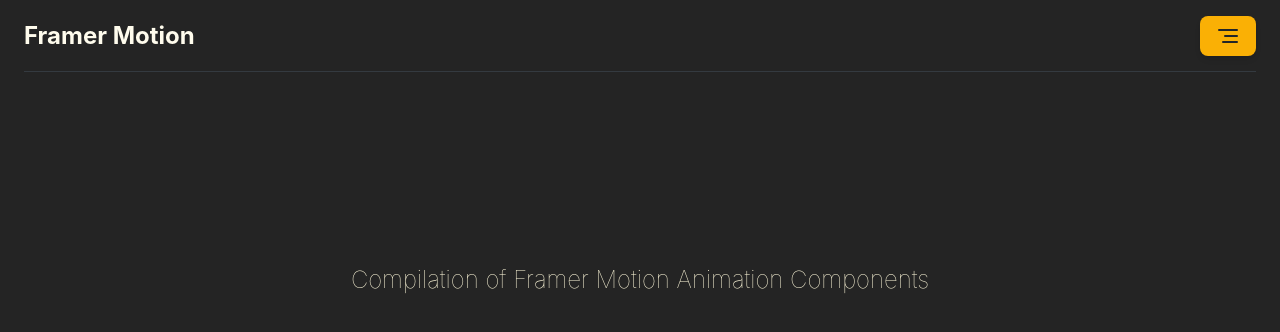
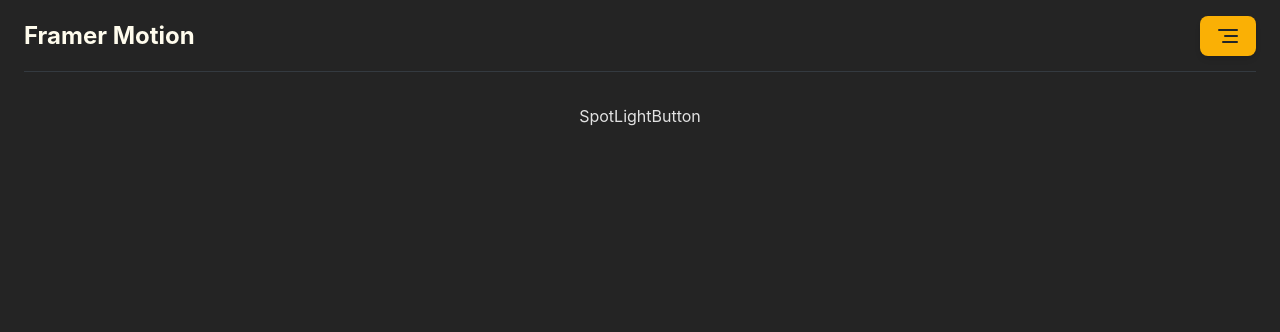
Before and after one commit to AJ1732/framer-motion-template, a React (Vite) app: page /buttons in a window 1280 px wide. Before the commit this address led to /. Shown: the top 332 px of the page. Built offline with nearby package versions, Linux system fonts and the light colour scheme; what tailwindcss-selector-patterns would draw is missing.

Commit message:
chore: create buttons page

```diff
--- a/src/components/Nav/DropMenu.jsx
+++ b/src/components/Nav/DropMenu.jsx
@@ -2,7 +2,7 @@ import React from 'react'
 import { NavLink } from 'react-router-dom'
 
 const DropMenu = () => {
-  const navlinks = ["Stagger", "Basic", "Reveal", "Scroll", "Flip", "Bubble", "Hamburger"]
+  const navlinks = ["Stagger", "Basic", "Reveal", "Scroll", "Flip", "Bubble", "Hamburger", "Buttons"]
 
   return (
     <div className='h-fit w-64 bg-shade-800 p-1 rounded-md shadow-xl'>
--- /dev/null
+++ b/src/components/ui/SpotLightButton.jsx
@@ -0,0 +1,4 @@
+const SpotLightButton = () => {
+  return <button>SpotLightButton</button>;
+};
+export default SpotLightButton;
--- /dev/null
+++ b/src/pages/Buttons.jsx
@@ -0,0 +1,10 @@
+import SpotLightButton from "../components/ui/SpotLightButton";
+
+const Buttons = () => {
+  return (
+    <div className="min-h-80 py-4 flex flex-col items-center justify-start">
+      <SpotLightButton />
+    </div>
+  );
+};
+export default Buttons;
--- a/src/router/routes.jsx
+++ b/src/router/routes.jsx
@@ -12,6 +12,7 @@ import FlipText from "../pages/FlipText";
 import EnlargeScroll from "../pages/scroll/EnlargeScroll";
 import BubbleText from "../pages/BubbleText";
 import Hamburger from "../pages/Hamburger";
+import Buttons from "../pages/Buttons";
 
 export const router = createBrowserRouter([
   {
@@ -52,6 +53,10 @@ export const router = createBrowserRouter([
         element: <Hamburger />,
       },
       {
+        path: "/buttons",
+        element: <Buttons />,
+      },
+      {
         path: "/scroll",
         element: <Scroll />,
         children: [
```
